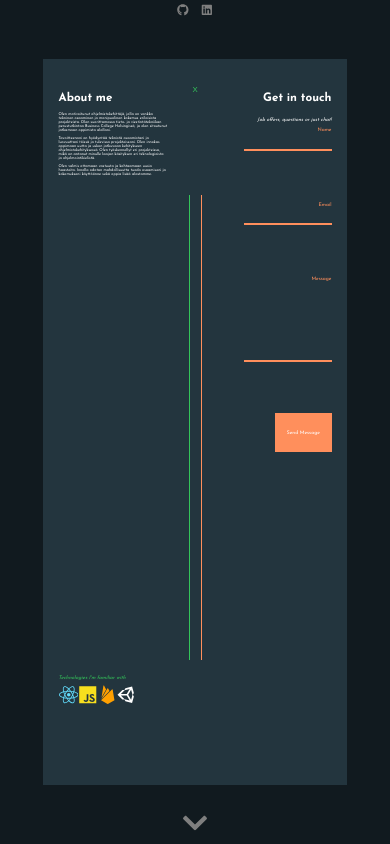
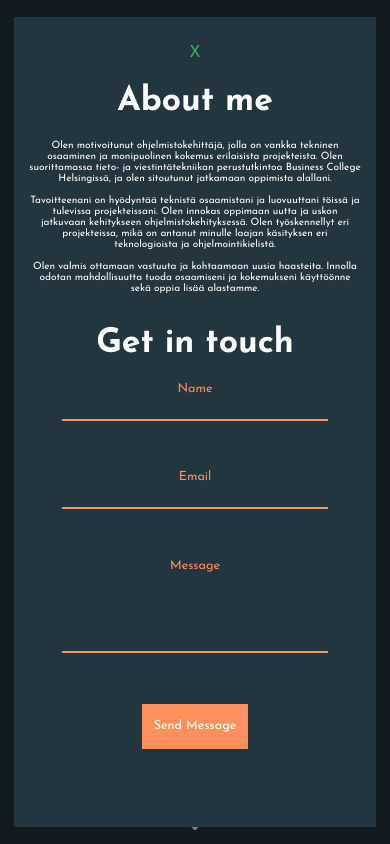
Before and after one commit to TimiSeila/portfolio, a React (Vite) app: page / in a window 390 px wide. Both pictures are taken after a click on the button "About Me". Shown: the top 844 px of the page. Built offline with nearby package versions, Linux system fonts and the light colour scheme.

Commit message:
Phone and tablet responsiveness added

```diff
--- a/src/features/AboutSection/AboutModal.css
+++ b/src/features/AboutSection/AboutModal.css
@@ -161,3 +161,146 @@
   background-color: #34c45a;
   cursor: pointer;
 }
+
+/* Phone and tablet */
+@media only screen and (max-width: 1024px) {
+  .modal {
+    flex-direction: column;
+    height: 90%;
+    width: 85%;
+  }
+
+  .modal-close {
+    font-size: 4vw;
+  }
+
+  .about-me-container {
+    width: 100%;
+    height: min-content;
+    margin: 0;
+    align-items: center;
+  }
+
+  .about-me-info-container {
+    text-align: center;
+  }
+
+  .about-me-info-container h1 {
+    font-size: 4vh;
+  }
+
+  .about-me-info-container p {
+    font-size: 1.2vh;
+  }
+
+  .about-me-technologies-container {
+    display: none;
+  }
+
+  .middle-container {
+    display: none;
+  }
+
+  .contact-me-container {
+    width: 100%;
+    height: min-content;
+    align-items: center;
+  }
+
+  .contact-me-container h1 {
+    font-size: 4vh;
+  }
+
+  .contact-me-container p {
+    display: none;
+  }
+
+  .contact-me-container form {
+    align-items: center;
+  }
+
+  .contact-me-container label {
+    align-items: center;
+    font-size: 1.5vh;
+  }
+
+  .contact-me-inputfield {
+    font-size: 1.5vh;
+    text-align: left;
+  }
+
+  .contact-me-submit {
+    font-size: 1.5vh;
+  }
+}
+
+@media (orientation: landscape) and (max-width: 1024px) {
+  .modal {
+    flex-direction: column;
+    height: 90%;
+    width: 85%;
+  }
+
+  .modal-close {
+    font-size: 4vh;
+  }
+
+  .about-me-container {
+    width: 100%;
+    height: min-content;
+    margin: 0;
+    align-items: center;
+  }
+
+  .about-me-info-container {
+    text-align: center;
+  }
+
+  .about-me-info-container h1 {
+    font-size: 4vh;
+  }
+
+  .about-me-info-container p {
+    font-size: 2vh;
+  }
+
+  .about-me-technologies-container {
+    display: none;
+  }
+
+  .middle-container {
+    display: none;
+  }
+
+  .contact-me-container {
+    width: 100%;
+    height: min-content;
+    align-items: center;
+  }
+
+  .contact-me-container h1 {
+    font-size: 4vh;
+  }
+
+  .contact-me-container p {
+    display: none;
+  }
+
+  .contact-me-container form {
+    align-items: center;
+  }
+
+  .contact-me-container label {
+    align-items: center;
+    font-size: 2.5vh;
+  }
+
+  .contact-me-inputfield {
+    font-size: 2.5vh;
+    text-align: left;
+  }
+
+  .contact-me-submit {
+    font-size: 2.5vh;
+  }
+}
--- a/src/features/AboutSection/AboutModal.jsx
+++ b/src/features/AboutSection/AboutModal.jsx
@@ -47,6 +47,11 @@ const Modal = ({ isOpen, onClose }) => {
   return (
     <div className="modal-overlay">
       <div className="modal">
+        {window.innerWidth <= 1024 ? (
+          <button className="modal-close" onClick={onClose}>
+            X
+          </button>
+        ) : null}
         <div className="about-me-container">
           <div className="about-me-info-container">
             <h1>About me</h1>
@@ -78,9 +83,12 @@ const Modal = ({ isOpen, onClose }) => {
           </div>
         </div>
         <div className="middle-container">
-          <button className="modal-close" onClick={onClose}>
-            X
-          </button>
+          {window.innerWidth <= 1024 ? null : (
+            <button className="modal-close" onClick={onClose}>
+              X
+            </button>
+          )}
+
           <div className="dividers-container">
             <div className="divider-one"></div>
             <div className="divider-two"></div>
--- a/src/features/HomeSection/HomeSection.css
+++ b/src/features/HomeSection/HomeSection.css
@@ -113,6 +113,76 @@
   }
 
   to {
-    transform: translateY(-8px); /* Adjust the distance as needed */
+    transform: translateY(-8px);
   }
 }
+
+/* Phone and tablet */
+@media only screen and (max-width: 1024px) {
+  .homesection-container {
+    display: flex;
+    flex-direction: column;
+    justify-content: space-between;
+    align-items: center;
+  }
+
+  .homesection-socials-icon {
+    font-size: 12vw;
+    margin: 6vw 8vw;
+  }
+
+  .homesection-header-name {
+    font-size: 24vw;
+    text-align: center;
+  }
+
+  .homesection-header-desc {
+    font-size: 6vw;
+    text-align: center;
+  }
+
+  .homesection-about-button-container {
+    display: flex;
+    width: 70%;
+    height: 26vh;
+  }
+
+  .homesection-about-button {
+    font-size: 7vw;
+  }
+}
+
+@media (orientation: landscape) and (max-width: 1024px) {
+  .homesection-container {
+    display: flex;
+    flex-direction: column;
+    justify-content: space-between;
+    align-items: center;
+  }
+
+  .homesection-socials-icon {
+    font-size: 4vw;
+    margin: 2vh 4vh;
+  }
+
+  .homesection-header-name {
+    font-size: 14vh;
+    text-align: center;
+  }
+
+  .homesection-header-desc {
+    font-size: 6vh;
+    text-align: center;
+  }
+
+  .homesection-about-button-container {
+    display: flex;
+    width: 26%;
+    height: 14vh;
+  }
+
+  .homesection-about-button {
+    font-size: 6vh;
+    height: 100%;
+  }
+}
--- a/src/features/ProjectSection/ProjectHeader/ProjectSection.css
+++ b/src/features/ProjectSection/ProjectHeader/ProjectSection.css
@@ -109,3 +109,126 @@
   margin-top: 6vh;
   font-size: 4vw;
 }
+
+/* Phone and tablet */
+@media only screen and (max-width: 1024px) {
+  .project-number {
+    font-size: 6vh;
+  }
+  .project-in-progress-text {
+    font-size: 2vh;
+  }
+  .project-content-container {
+    flex-direction: column;
+    justify-content: center;
+  }
+
+  .project-media-container * {
+    height: 20vh;
+  }
+
+  .project-content-divider {
+    display: none;
+  }
+
+  .project-info-container {
+    align-items: center;
+    width: 90%;
+  }
+
+  .project-info-container h1 {
+    text-align: center;
+    font-size: 6vw;
+  }
+
+  .project-desc-container {
+    align-items: center;
+  }
+
+  .project-desc-container h2 {
+    text-align: center;
+    font-size: 4vw;
+  }
+
+  .project-desc-container p {
+    text-align: center;
+    font-size: 3vw;
+  }
+
+  .tech-icon {
+    margin-top: 2vh;
+    font-size: 12vw;
+    align-self: center;
+    text-align: center;
+  }
+
+  .demo-btn {
+    font-size: 6vw;
+    padding: 2vh 6vw;
+  }
+
+  .source-link {
+    font-size: 4vw;
+  }
+}
+
+@media (orientation: landscape) and (max-width: 1024px) {
+  .project-number {
+    font-size: 6vh;
+  }
+  .project-in-progress-text {
+    font-size: 2vh;
+  }
+  .project-content-container {
+    flex-direction: column;
+    justify-content: center;
+  }
+
+  .project-media-container * {
+    height: 20vh;
+  }
+
+  .project-content-divider {
+    display: none;
+  }
+
+  .project-info-container {
+    align-items: center;
+    width: 90%;
+  }
+
+  .project-info-container h1 {
+    text-align: center;
+    font-size: 6vh;
+  }
+
+  .project-desc-container {
+    align-items: center;
+  }
+
+  .project-desc-container h2 {
+    text-align: center;
+    font-size: 4vh;
+  }
+
+  .project-desc-container p {
+    text-align: center;
+    font-size: 3vh;
+  }
+
+  .tech-icon {
+    margin-top: 2vh;
+    font-size: 12vh;
+    align-self: center;
+    text-align: center;
+  }
+
+  .demo-btn {
+    font-size: 6vh;
+    padding: 2vh 6vw;
+  }
+
+  .source-link {
+    font-size: 4vh;
+  }
+}
```
